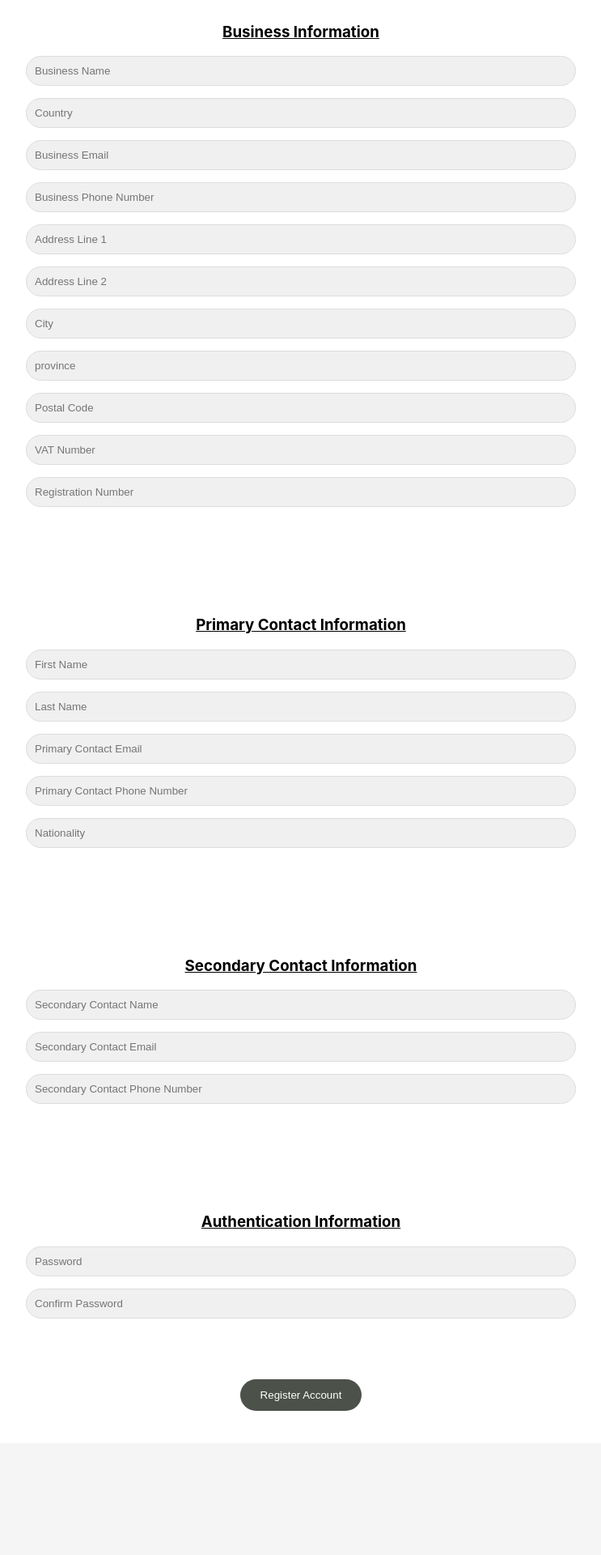
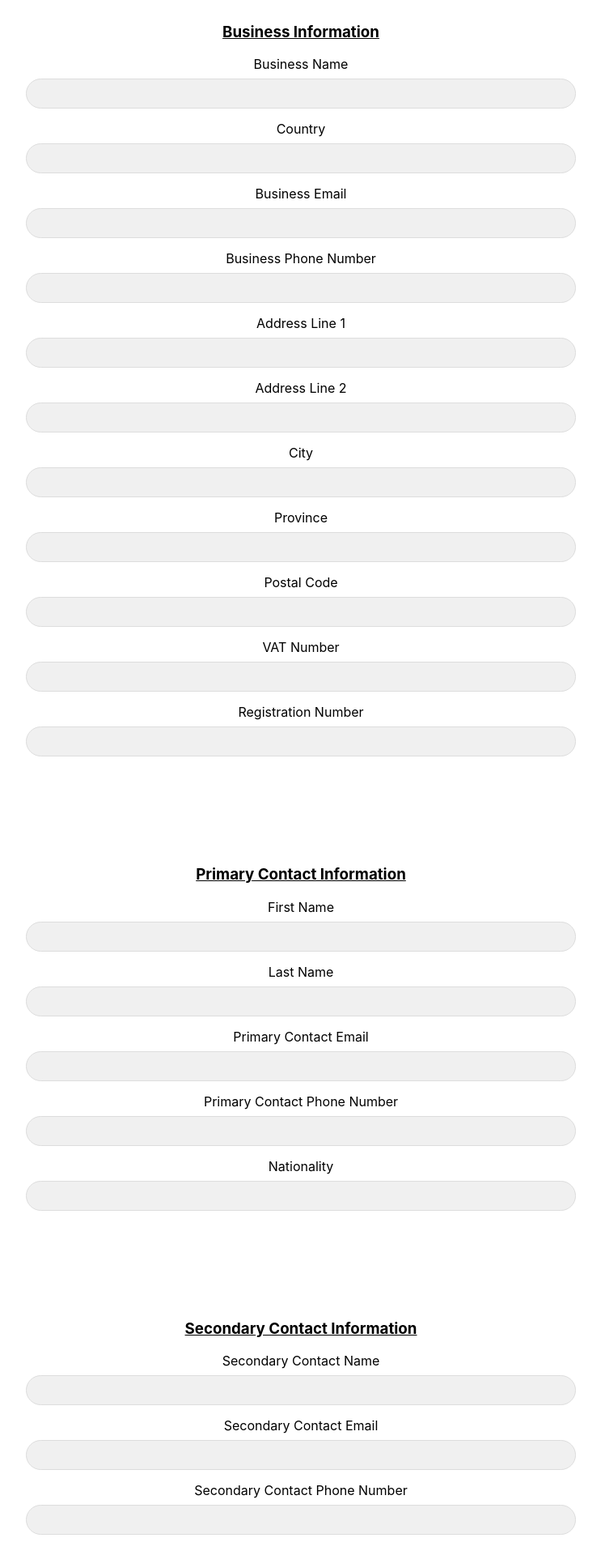
Before and after one commit to Thulani54/lyme-frontend, a React (Vite) app: page /RegisterPage in a window 1280 px wide. Shown: the part 140-2060 px from the top of the page at 81% size, without its empty margins (268-1011 px from the left). Before the commit the page ends 1922 px from the top, so only its background shows below. Built offline with nearby package versions, Linux system fonts and the light colour scheme.

Commit message:
Update RegisterPage.jsx

```diff
--- a/src/components/RegisterPage.jsx
+++ b/src/components/RegisterPage.jsx
@@ -1,7 +1,8 @@
-import React, { useState } from "react";
+import React, { useState } from 'react';
+import { Link } from 'react-router-dom';
 import './RegisterPage.css';
 
-const RegisterForm = () => {
+const RegisterPage = () => {
   const [formData, setFormData] = useState({
     businessName: "",
     country: "",
@@ -43,191 +44,113 @@ const RegisterForm = () => {
   return (
     <div className="register-container">
       <form onSubmit={handleSubmit} className="register-form">
-        <h2>Create a Business</h2>
-
+        <h2>Create Business</h2>
         <div className="form-section">
           <h3>Business Information</h3>
-          <input
-            type="text"
-            name="businessName"
-            placeholder="Business Name"
-            value={formData.businessName}
-            onChange={handleChange}
-            required
-          />
 
-          <input
-            type="text"
-            name="country"
-            placeholder="Country"
-            value={formData.country}
-            onChange={handleChange}
-            required
-          />
+          <label>Business Name</label>
+          <input type="text" name="businessName" value={formData.businessName}
+            onChange={handleChange} required/>
 
-          <input
-            type="email"
-            name="businessEmail"
-            placeholder="Business Email"
-            value={formData.businessEmail}
-            onChange={handleChange}
-            required
-          />
-          <input
-            type="tel"
-            name="businessPhoneNumber"
-            placeholder="Business Phone Number"
-            value={formData.businessPhoneNumber}
-            onChange={handleChange}
-            required
-          />
-          <input
-            type="text"
-            name="address1"
-            placeholder="Address Line 1"
-            value={formData.address1}
-            onChange={handleChange}
-            required
-          />
-          <input
-            type="text"
-            name="address2"
-            placeholder="Address Line 2"
-            value={formData.address2}
-            onChange={handleChange}
-          />
-          <input
-            type="text"
-            name="city"
-            placeholder="City"
-            value={formData.city}
-            onChange={handleChange}
-            required
-          />
-          <input
-            type="text"
-            name="province"
-            placeholder="province"
-            value={formData.province}
-            onChange={handleChange}
-            required
-          />
-          <input
-            type="text"
-            name="postalCode"
-            placeholder="Postal Code"
-            value={formData.postalCode}
-            onChange={handleChange}
-            required
-          />
-          <input
-            type="text"
-            name="vatNumber"
-            placeholder="VAT Number"
-            value={formData.vatNumber}
-            onChange={handleChange}
-          />
-          <input
-            type="text"
-            name="registrationNumber"
-            placeholder="Registration Number"
-            value={formData.registrationNumber}
-            onChange={handleChange}
-          />
+          <label>Country</label>
+          <input type="text" name="country" value={formData.country}
+            onChange={handleChange} required/>
+
+          <label>Business Email</label>
+          <input type="email" name="businessEmail" value={formData.businessEmail}
+            onChange={handleChange} required/>
+
+          <label>Business Phone Number</label>
+          <input type="tel" name="businessPhoneNumber" value={formData.businessPhoneNumber}
+            onChange={handleChange} required/>
+
+          <label>Address Line 1</label>
+          <input type="text" name="address1" value={formData.address1}
+            onChange={handleChange} required/>
+
+          <label>Address Line 2</label>
+          <input type="text" name="address2" value={formData.address2}
+            onChange={handleChange}/>
+
+          <label>City</label>
+          <input type="text" name="city" value={formData.city}
+            onChange={handleChange} required/>
+
+          <label>Province</label>
+          <input type="text" name="province" value={formData.province}
+            onChange={handleChange} required/>
+
+          <label>Postal Code</label>
+          <input type="text" name="postalCode" value={formData.postalCode}
+            onChange={handleChange} required/>
+
+          <label>VAT Number</label>
+          <input type="text" name="vatNumber" value={formData.vatNumber}
+            onChange={handleChange}/>
+
+          <label>Registration Number</label>
+          <input type="text" name="registrationNumber" value={formData.registrationNumber}
+            onChange={handleChange}/>
         </div>
 
         <div className="form-section">
           <h3>Primary Contact Information</h3>
-          <input
-            type="text"
-            name="primaryFirstName"
-            placeholder="First Name"
-            value={formData.primaryFirstName}
-            onChange={handleChange}
-            required
-          />
-          <input
-            type="text"
-            name="primaryLastName"
-            placeholder="Last Name"
-            value={formData.primaryLastName}
-            onChange={handleChange}
-            required
-          />
-          <input
-            type="email"
-            name="primaryEmail"
-            placeholder="Primary Contact Email"
-            value={formData.primaryEmail}
-            onChange={handleChange}
-            required
-          />
-          <input
-            type="tel"
-            name="primaryPhoneNumber"
-            placeholder="Primary Contact Phone Number"
-            value={formData.primaryPhoneNumber}
-            onChange={handleChange}
-            required
-          />
-          <input
-            type="text"
-            name="nationality"
-            placeholder="Nationality"
-            value={formData.nationality}
-            onChange={handleChange}
-          />
+          <label>First Name</label>
+          <input type="text" name="primaryFirstName" value={formData.primaryFirstName}
+            onChange={handleChange} required/>
+
+          <label>Last Name</label>
+          <input type="text" name="primaryLastName" value={formData.primaryLastName}
+            onChange={handleChange} required/>
+
+
+          <label>Primary Contact Email</label>
+          <input type="email" name="primaryEmail" value={formData.primaryEmail}
+            onChange={handleChange} required/>
+
+          <label>Primary Contact Phone Number</label>
+          <input type="tel" name="primaryPhoneNumber" value={formData.primaryPhoneNumber}
+            onChange={handleChange} required/>
+
+          <label>Nationality</label>
+          <input type="text" name="nationality" value={formData.nationality}
+            onChange={handleChange}/>
         </div>
 
         <div className="form-section">
           <h3>Secondary Contact Information</h3>
-          <input
-            type="text"
-            name="secondaryContactName"
-            placeholder="Secondary Contact Name"
-            value={formData.secondaryContactName}
-            onChange={handleChange}
-          />
-          <input
-            type="email"
-            name="secondaryContactEmail"
-            placeholder="Secondary Contact Email"
-            value={formData.secondaryContactEmail}
-            onChange={handleChange}
-          />
-          <input
-            type="tel"
-            name="secondaryContactPhoneNumber"
-            placeholder="Secondary Contact Phone Number"
-            value={formData.secondaryContactPhoneNumber}
-            onChange={handleChange}
-          />
+
+          <label>Secondary Contact Name</label>
+          <input type="text" name="secondaryContactName" value={formData.secondaryContactName}
+            onChange={handleChange}/>
+
+          <label>Secondary Contact Email</label>
+          <input type="email" name="secondaryContactEmail" value={formData.secondaryContactEmail}
+            onChange={handleChange}/>
+
+
+          <label>Secondary Contact Phone Number</label>
+          <input type="tel" name="secondaryContactPhoneNumber" value={formData.secondaryContactPhoneNumber}
+            onChange={handleChange}/>
         </div>
 
         <div className="form-section">
           <h3>Authentication Information</h3>
-          <input
-            type="password"
-            name="password"
-            placeholder="Password"
-            value={formData.password}
-            onChange={handleChange}
-            required
-          />
-          <input
-            type="password"
-            name="confirmPassword"
-            placeholder="Confirm Password"
-            value={formData.confirmPassword}
-            onChange={handleChange}
-            required
-          />
+
+          <label>Password</label>
+          <input type="password" name="password" value={formData.password}
+            onChange={handleChange} required/>
+
+          <label>Confirm Password</label>
+          <input type="password" name="confirmPassword" value={formData.confirmPassword}
+            onChange={handleChange} required/>
         </div>
 
         <button type="submit">Register Account</button>
       </form>
+      <p>Already have an account? <a href="/LoginPage">Login</a></p>
     </div>
   );
 };
 
-export default RegisterForm;
+export default RegisterPage;
```
